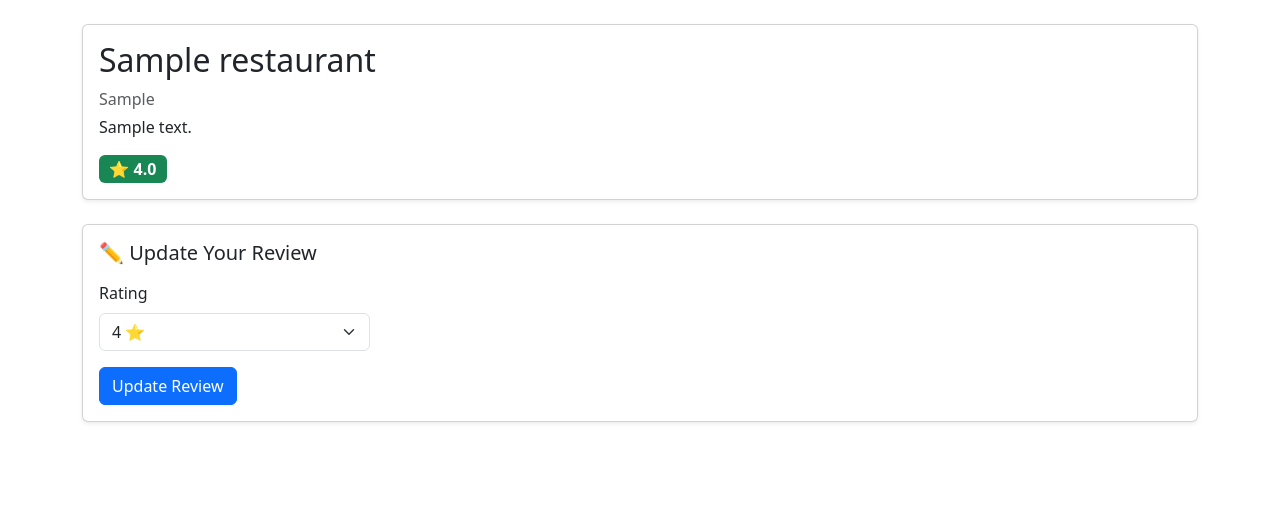
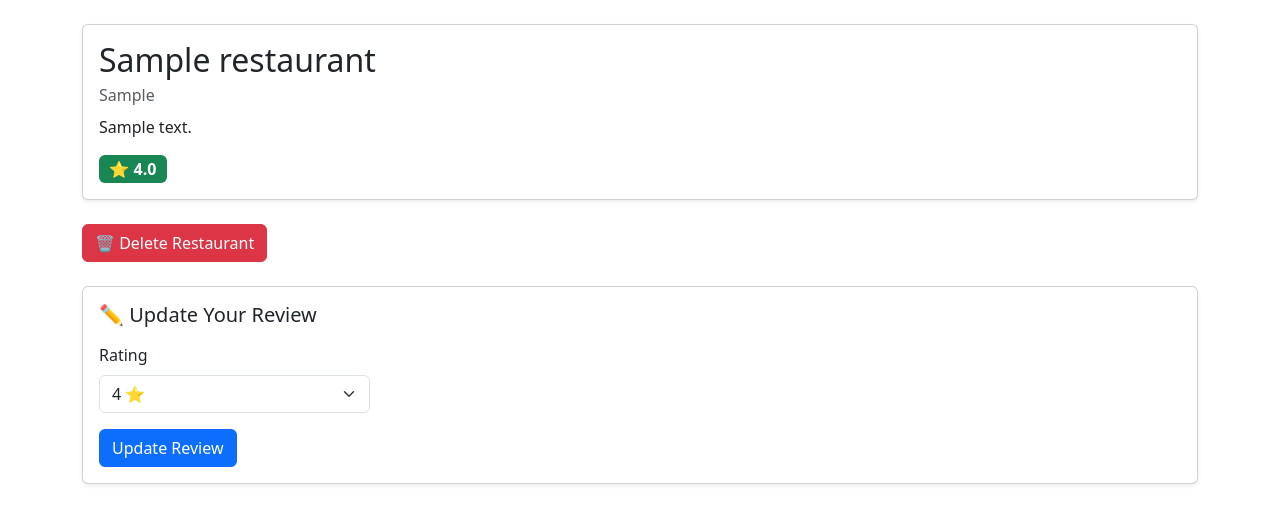
Before and after one commit to waruenat-collab/web-flask_241-152, a Flask app: page /restaurants/1 in a window 1280 px wide. Shown: the part 56-580 px from the top of the page. Run offline with Flask 3, Linux system fonts and the light colour scheme; the visitor is signed in with stand-in values (Sample User, id 1); tables that the repository leaves empty hold one stand-in row (values such as "Sample post").

Commit message:
Fix review, my-reviews, and restrict restaurant deletion to reviewers only

```diff
--- a/app.py
+++ b/app.py
@@ -4,6 +4,7 @@ from werkzeug.security import generate_password_hash, check_password_hash
 from sqlalchemy import func
 import os
 
+# -------------------- App Config --------------------
 app = Flask(__name__)
 app.secret_key = "day8-secret-key"
 
@@ -21,7 +22,12 @@ class Restaurant(db.Model):
     location = db.Column(db.String(200))
     description = db.Column(db.Text)
 
-    reviews = db.relationship("Review", backref="restaurant", cascade="all, delete")
+    reviews = db.relationship(
+        "Review",
+        backref="restaurant",
+        cascade="all, delete",
+        lazy=True
+    )
 
     def avg_rating(self):
         if not self.reviews:
@@ -34,7 +40,12 @@ class User(db.Model):
     username = db.Column(db.String(50), unique=True, nullable=False)
     password_hash = db.Column(db.String(200), nullable=False)
 
-    reviews = db.relationship("Review", backref="user", cascade="all, delete")
+    reviews = db.relationship(
+        "Review",
+        backref="user",
+        cascade="all, delete",
+        lazy=True
+    )
 
     def set_password(self, password):
         self.password_hash = generate_password_hash(password)
@@ -46,8 +57,17 @@ class User(db.Model):
 class Review(db.Model):
     id = db.Column(db.Integer, primary_key=True)
     rating = db.Column(db.Integer, nullable=False)
-    restaurant_id = db.Column(db.Integer, db.ForeignKey("restaurant.id"), nullable=False)
-    user_id = db.Column(db.Integer, db.ForeignKey("user.id"), nullable=False)
+
+    restaurant_id = db.Column(
+        db.Integer,
+        db.ForeignKey("restaurant.id"),
+        nullable=False
+    )
+    user_id = db.Column(
+        db.Integer,
+        db.ForeignKey("user.id"),
+        nullable=False
+    )
 
 # -------------------- Helper --------------------
 
@@ -60,20 +80,27 @@ def login_required():
 def home():
     return render_template("home.html")
 
+# -------------------- Restaurants --------------------
+
 @app.route("/restaurants")
 def restaurants():
     keyword = request.args.get("q")
+
     if keyword:
-        data = Restaurant.query.filter(Restaurant.name.contains(keyword)).all()
+        restaurants = Restaurant.query.filter(
+            Restaurant.name.contains(keyword)
+        ).all()
     else:
-        data = (
+        restaurants = (
             Restaurant.query
             .outerjoin(Review)
             .group_by(Restaurant.id)
             .order_by(func.count(Review.id).desc())
             .all()
         )
-    return render_template("restaurants.html", restaurants=data)
+
+    return render_template("restaurants.html", restaurants=restaurants)
+
 
 @app.route("/restaurants/<int:id>")
 def restaurant_detail(id):
@@ -92,26 +119,32 @@ def restaurant_detail(id):
         user_review=user_review
     )
 
+
 @app.route("/add-restaurant", methods=["GET", "POST"])
 def add_restaurant():
     if not login_required():
+        flash("Please login first", "warning")
         return redirect("/login")
 
     if request.method == "POST":
-        r = Restaurant(
+        restaurant = Restaurant(
             name=request.form["name"],
             location=request.form["location"],
             description=request.form["description"]
         )
-        db.session.add(r)
+        db.session.add(restaurant)
         db.session.commit()
+
+        flash("Restaurant added successfully!", "success")
         return redirect("/restaurants")
 
     return render_template("add_restaurant.html")
 
+
 @app.route("/restaurants/<int:id>/review", methods=["POST"])
 def add_review(id):
     if not login_required():
+        flash("Please login first", "warning")
         return redirect("/login")
 
     rating = int(request.form["rating"])
@@ -124,6 +157,7 @@ def add_review(id):
 
     if review:
         review.rating = rating
+        flash("Review updated successfully", "success")
     else:
         review = Review(
             rating=rating,
@@ -131,18 +165,50 @@ def add_review(id):
             user_id=user_id
         )
         db.session.add(review)
+        flash("Review added successfully", "success")
 
     db.session.commit()
     return redirect(f"/restaurants/{id}")
 
+
+# ✅ ลบร้านได้เฉพาะคนที่เคยรีวิวร้านนั้น
+@app.route("/restaurants/<int:id>/delete", methods=["POST"])
+def delete_restaurant(id):
+    if not login_required():
+        flash("Please login first", "warning")
+        return redirect("/login")
+
+    restaurant = Restaurant.query.get_or_404(id)
+
+    user_review = Review.query.filter_by(
+        restaurant_id=id,
+        user_id=session["user_id"]
+    ).first()
+
+    if not user_review:
+        flash("You can delete only restaurants you reviewed", "danger")
+        return redirect("/restaurants")
+
+    db.session.delete(restaurant)
+    db.session.commit()
+
+    flash("Restaurant deleted successfully", "success")
+    return redirect("/restaurants")
+
+# -------------------- My Reviews --------------------
+
 @app.route("/my-reviews")
 def my_reviews():
     if not login_required():
+        flash("Please login first", "warning")
         return redirect("/login")
 
-    reviews = Review.query.filter_by(
-        user_id=session["user_id"]
-    ).all()
+    reviews = (
+        Review.query
+        .join(Restaurant)
+        .filter(Review.user_id == session["user_id"])
+        .all()
+    )
 
     return render_template("my_reviews.html", reviews=reviews)
 
@@ -151,29 +217,50 @@ def my_reviews():
 @app.route("/register", methods=["GET", "POST"])
 def register():
     if request.method == "POST":
-        user = User(username=request.form["username"])
-        user.set_password(request.form["password"])
+        username = request.form["username"]
+        password = request.form["password"]
+
+        if User.query.filter_by(username=username).first():
+            flash("Username already exists", "danger")
+            return redirect("/register")
+
+        user = User(username=username)
+        user.set_password(password)
+
         db.session.add(user)
         db.session.commit()
+
+        flash("Register success! Please login.", "success")
         return redirect("/login")
+
     return render_template("register.html")
+
 
 @app.route("/login", methods=["GET", "POST"])
 def login():
     if request.method == "POST":
-        user = User.query.filter_by(username=request.form["username"]).first()
+        user = User.query.filter_by(
+            username=request.form["username"]
+        ).first()
+
         if user and user.check_password(request.form["password"]):
             session["user_id"] = user.id
             session["username"] = user.username
+            flash("Login success", "success")
             return redirect("/restaurants")
+
+        flash("Invalid credentials", "danger")
+
     return render_template("login.html")
+
 
 @app.route("/logout")
 def logout():
     session.clear()
+    flash("Logged out", "info")
     return redirect("/")
 
-# -------------------- Run --------------------
+# -------------------- Run App --------------------
 
 if __name__ == "__main__":
     with app.app_context():
--- a/templates/restaurant_detail.html
+++ b/templates/restaurant_detail.html
@@ -8,8 +8,8 @@
 <!-- ===================== -->
 <div class="card shadow-sm mb-4">
   <div class="card-body">
-    <h2>{{ restaurant.name }}</h2>
-    <p class="text-muted mb-1">{{ restaurant.location }}</p>
+    <h2 class="mb-1">{{ restaurant.name }}</h2>
+    <p class="text-muted mb-2">{{ restaurant.location }}</p>
     <p>{{ restaurant.description }}</p>
 
     {% if restaurant.avg_rating() %}
@@ -23,6 +23,21 @@
     {% endif %}
   </div>
 </div>
+
+<!-- ===================== -->
+<!-- Delete Restaurant (เฉพาะคนที่เคยรีวิว) -->
+<!-- ===================== -->
+{% if session.get("user_id") and user_review %}
+<div class="mb-4">
+  <form method="post"
+        action="/restaurants/{{ restaurant.id }}/delete"
+        onsubmit="return confirm('Are you sure you want to delete this restaurant?')">
+    <button class="btn btn-danger">
+      🗑️ Delete Restaurant
+    </button>
+  </form>
+</div>
+{% endif %}
 
 <!-- ===================== -->
 <!-- Add / Update Review -->
@@ -65,7 +80,7 @@
       </form>
 
     {% else %}
-      <p class="text-muted">
+      <p class="text-muted mb-0">
         🔒 Please <a href="/login">login</a> to review this restaurant.
       </p>
     {% endif %}
```
